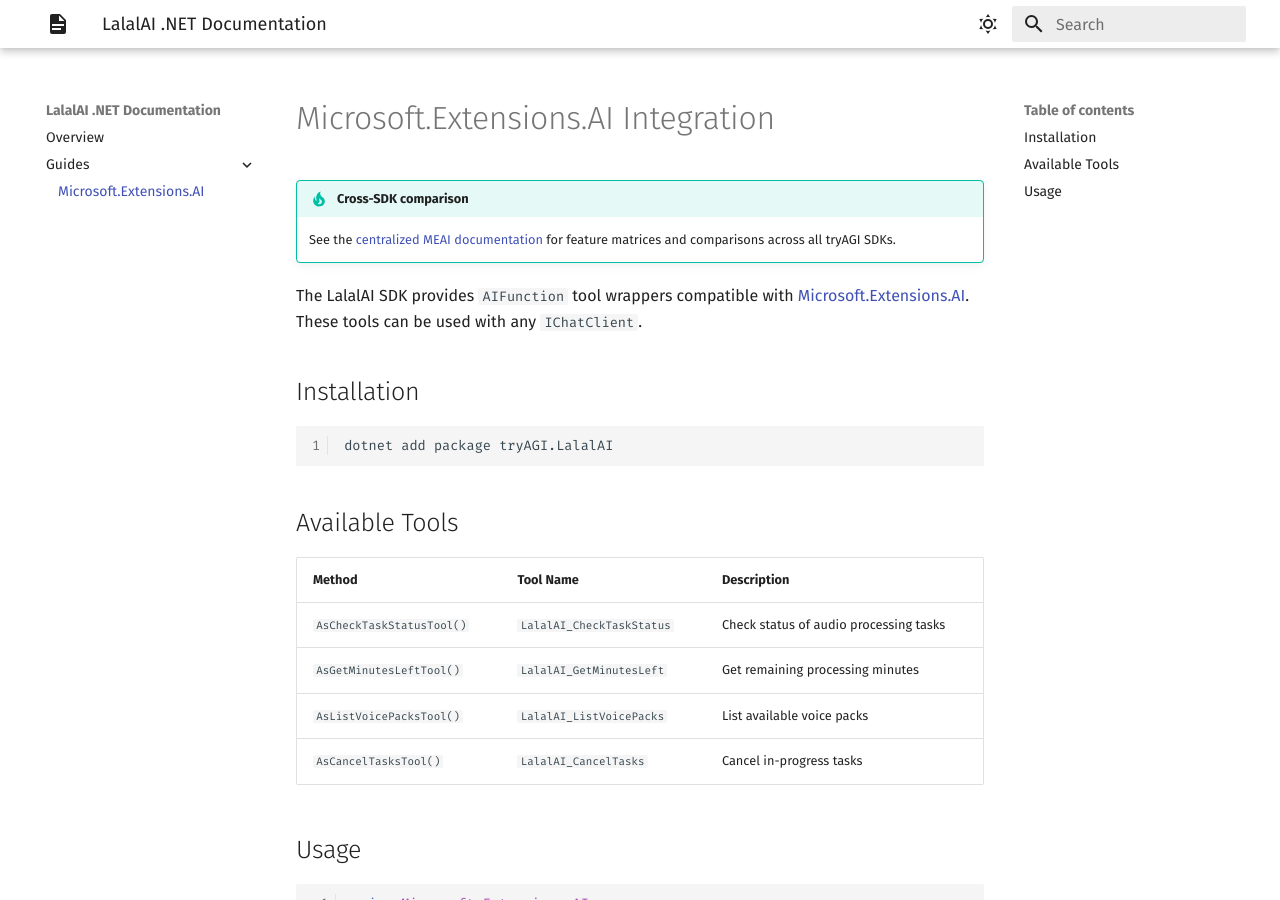
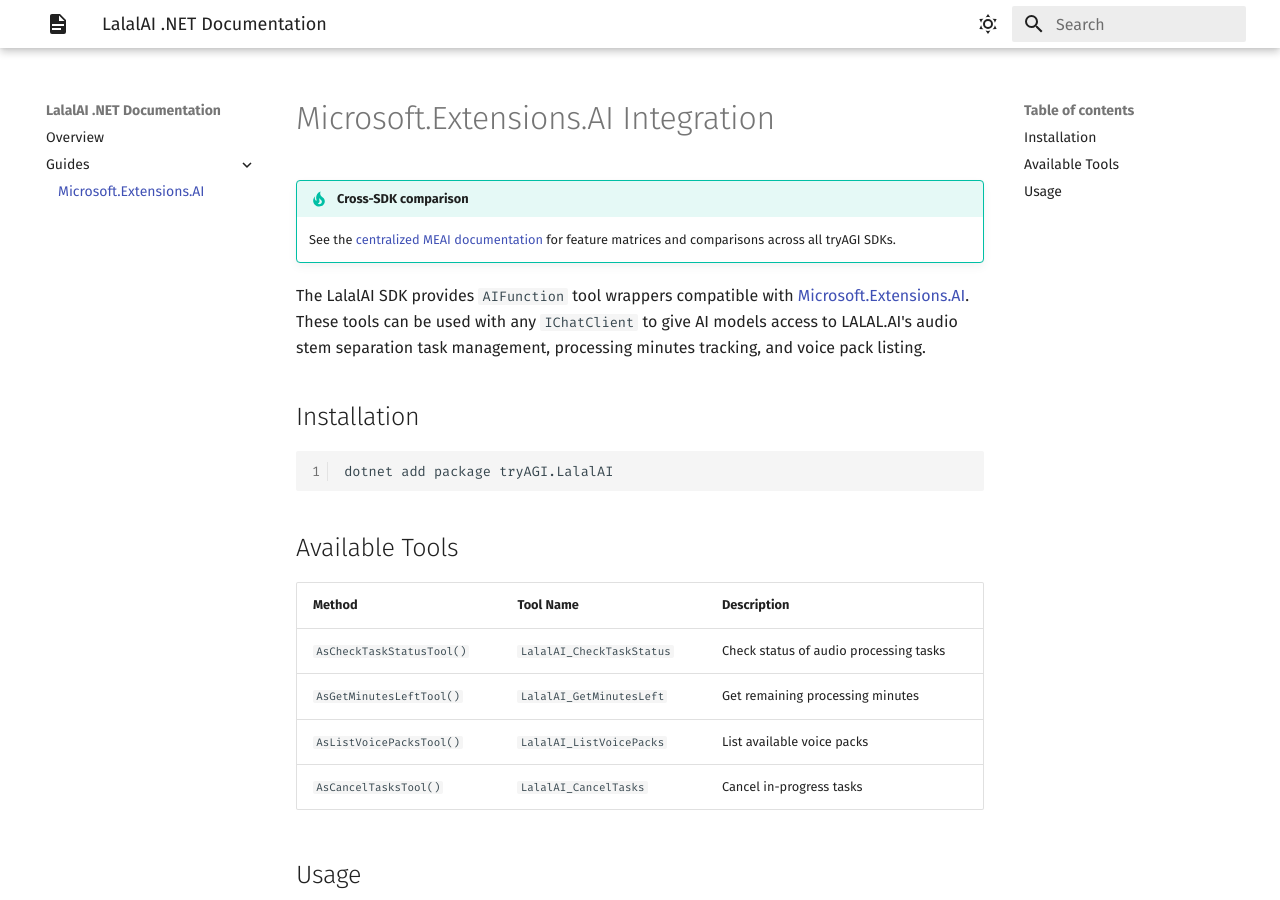
Before and after one commit to tryAGI/LalalAI, an MkDocs documentation site: the page built from docs/guides/meai.md, in a window 1280 px wide and 900 px high. Built offline with MkDocs 1.6.1 and Material for MkDocs 9.7.7, drawn with Linux system fonts in a browser that asks for light colours; the version menu is left out.

Commit message:
Standardize MEAI guide intro text
Co-Authored-By: Claude Opus 4.6 <noreply@anthropic.com>

```diff
--- a/docs/guides/meai.md
+++ b/docs/guides/meai.md
@@ -3,7 +3,7 @@
 !!! tip "Cross-SDK comparison"
     See the [centralized MEAI documentation](https://tryagi.github.io/docs/meai/) for feature matrices and comparisons across all tryAGI SDKs.
 
-The LalalAI SDK provides `AIFunction` tool wrappers compatible with [Microsoft.Extensions.AI](https://learn.microsoft.com/en-us/dotnet/ai/microsoft-extensions-ai). These tools can be used with any `IChatClient`.
+The LalalAI SDK provides `AIFunction` tool wrappers compatible with [Microsoft.Extensions.AI](https://learn.microsoft.com/en-us/dotnet/ai/microsoft-extensions-ai). These tools can be used with any `IChatClient` to give AI models access to LALAL.AI's audio stem separation task management, processing minutes tracking, and voice pack listing.
 
 ## Installation
 
```
